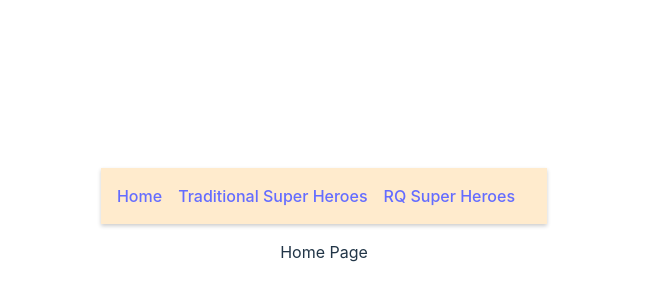
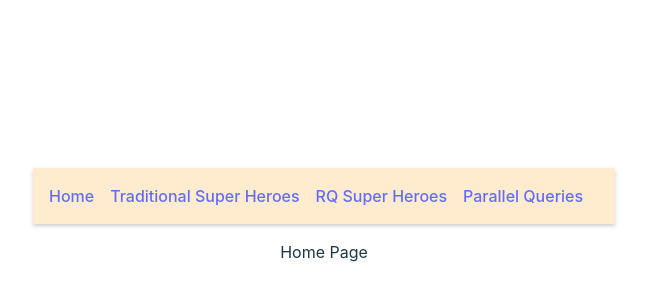
Before and after one commit to AguDaniel001/react-query, a React (Vite) app: page / in a window 1280 px wide. Shown: the part 184-484 px from the top of the page, without its empty margins (316-963 px from the left). Built offline with nearby package versions, Linux system fonts and the light colour scheme.

Commit message:
created-parallel-page-and-route

```diff
--- a/src/App.jsx
+++ b/src/App.jsx
@@ -6,6 +6,7 @@
 import { RQSuperHeroesPage } from './components/RQSuperHeroes.page'
 import { SuperHeroesPage } from './components/SuperHeroes.page'
 import { RQSuperHeroPage } from './components/RQSuperHeroPage'
+import { ParallelQueriesPage } from './components/ParallelQueries.page'
 
 
 const queryClient = new QueryClient()
@@ -25,9 +26,13 @@
             <li>
               <Link to='/rq-super-heroes'>RQ Super Heroes</Link>
             </li>
+            <li>
+              <Link to='/rq-parallel'>Parallel Queries</Link>
+            </li>
           </ul>
         </nav>
         <Routes>
+          <Route path='/rq-parallel' element={<ParallelQueriesPage />} />
           <Route path='/rq-super-heroes/:heroId' element={<RQSuperHeroPage />} />
           <Route path='/super-heroes' element={<SuperHeroesPage />} />
           <Route path='/rq-super-heroes' element={<RQSuperHeroesPage />} />
--- /dev/null
+++ b/src/components/ParallelQueries.page.jsx
@@ -0,0 +1,5 @@
+import React from 'react'
+
+export const ParallelQueriesPage = () => {
+  return <div>ParallelQueries Page</div>
+}
```
